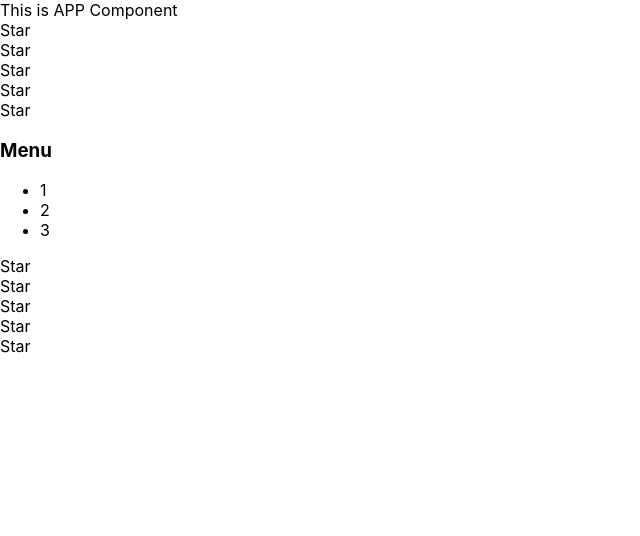
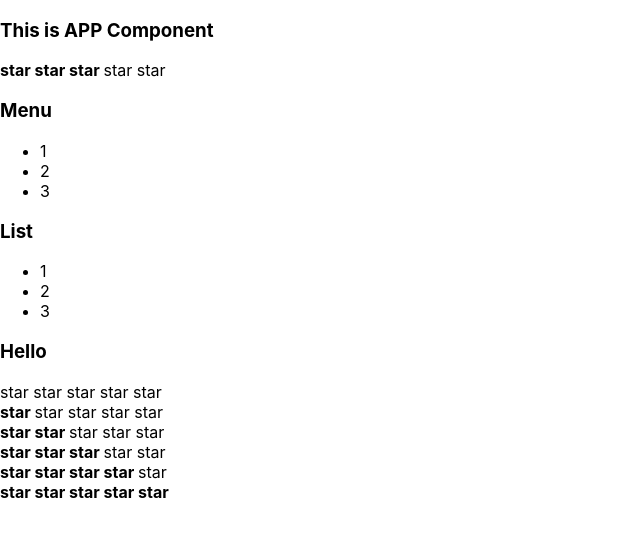
Before and after one commit to AlexandrIvanov1/react-ts, a React (Create React App) app: page / in a window 1280 px wide. Shown: the top 536 px of the page, without its empty margins (0-640 px from the left). Built offline with nearby package versions, Linux system fonts and the light colour scheme.

Commit message:
Change Accordion.tsx and Rating.tsx

```diff
--- a/src/App.tsx
+++ b/src/App.tsx
@@ -1,69 +1,34 @@
 import React from 'react';
 import './App.css';
+import {Accordion} from "./components/Accordion";
+import {Rating} from "./components/Rating";
+
+type AppTitleType = {
+    title: string
+}
 
 function App() {
     console.log('App rendered')
     return (
         <div>
-            <AppTitle/>
-            <Rating/>
-            <Accordion/>
-            <Rating/>
+            <AppTitle title={'This is APP Component'}/>
+            <Rating value={3}/>
+            <Accordion title={'Menu'}/>
+            <Accordion title={'List'}/>
+            <AppTitle title={'Hello'}/>
+            <Rating value={0}/>
+            <Rating value={1}/>
+            <Rating value={2}/>
+            <Rating value={3}/>
+            <Rating value={4}/>
+            <Rating value={5}/>
         </div>
     );
 }
 
-function AppTitle() {
+function AppTitle(props: AppTitleType) {
     console.log('AppTitle rendered')
-    return <>This is APP Component</>
-}
-
-function Rating() {
-    console.log('Rating rendered')
-    return (
-        <div>
-            <Star/>
-            <Star/>
-            <Star/>
-            <Star/>
-            <Star/>
-        </div>
-    )
-}
-
-function Star() {
-    console.log('Star rendered')
-    return (
-        <div>Star</div>
-    )
-}
-
-function Accordion() {
-    console.log('Accordion rendered')
-    return (
-        <div>
-            <AccordionTitle/>
-            <AccordionBody/>
-        </div>
-    )
-}
-
-function AccordionTitle() {
-    console.log('AccordionTitle rendered')
-    return (
-        <h3>Menu</h3>
-    )
-}
-
-function AccordionBody() {
-    console.log('AccordionBody rendered')
-    return (
-        <ul>
-            <li>1</li>
-            <li>2</li>
-            <li>3</li>
-        </ul>
-    )
+    return <h3>{props.title}</h3>
 }
 
 export default App;
--- /dev/null
+++ b/src/components/Accordion.tsx
@@ -0,0 +1,37 @@
+import React from "react";
+
+type AccordionType = {
+    title: string
+}
+
+type AccordionTitleType = {
+    title: string
+}
+
+export function Accordion(props: AccordionType) {
+    console.log('Accordion rendered')
+    return (
+        <div>
+            <AccordionTitle title={props.title}/>
+            <AccordionBody/>
+        </div>
+    )
+}
+
+function AccordionTitle(props: AccordionTitleType) {
+    console.log('AccordionTitle rendered')
+    return (
+        <h3>{props.title}</h3>
+    )
+}
+
+function AccordionBody() {
+    console.log('AccordionBody rendered')
+    return (
+        <ul>
+            <li>1</li>
+            <li>2</li>
+            <li>3</li>
+        </ul>
+    )
+}
--- /dev/null
+++ b/src/components/Rating.tsx
@@ -0,0 +1,85 @@
+import React from "react";
+
+type StarPropsType = {
+    selected: boolean
+}
+
+type RatingPropsType = {
+    value: number
+}
+
+export function Rating(props: RatingPropsType) {
+    console.log('Rating rendered')
+    if (props.value === 1) {
+        return (
+            <div>
+                <Star selected={true}/>
+                <Star selected={false}/>
+                <Star selected={false}/>
+                <Star selected={false}/>
+                <Star selected={false}/>
+            </div>
+        )
+    }
+    if (props.value === 2) {
+        return (
+            <div>
+                <Star selected={true}/>
+                <Star selected={true}/>
+                <Star selected={false}/>
+                <Star selected={false}/>
+                <Star selected={false}/>
+            </div>
+        )
+    }
+    if (props.value === 3) {
+        return (
+            <div>
+                <Star selected={true}/>
+                <Star selected={true}/>
+                <Star selected={true}/>
+                <Star selected={false}/>
+                <Star selected={false}/>
+            </div>
+        )
+    }
+    if (props.value === 4) {
+        return (
+            <div>
+                <Star selected={true}/>
+                <Star selected={true}/>
+                <Star selected={true}/>
+                <Star selected={true}/>
+                <Star selected={false}/>
+            </div>
+        )
+    }
+    if (props.value === 5) {
+        return (
+            <div>
+                <Star selected={true}/>
+                <Star selected={true}/>
+                <Star selected={true}/>
+                <Star selected={true}/>
+                <Star selected={true}/>
+            </div>
+        )
+    }
+    return (
+        <div>
+            <Star selected={false}/>
+            <Star selected={false}/>
+            <Star selected={false}/>
+            <Star selected={false}/>
+            <Star selected={false}/>
+        </div>
+    )
+}
+
+function Star(props: StarPropsType) {
+    console.log('Star rendered')
+    debugger
+    return (
+        props.selected ? <span><b>star </b></span> : <span>star </span>
+    )
+}
```
